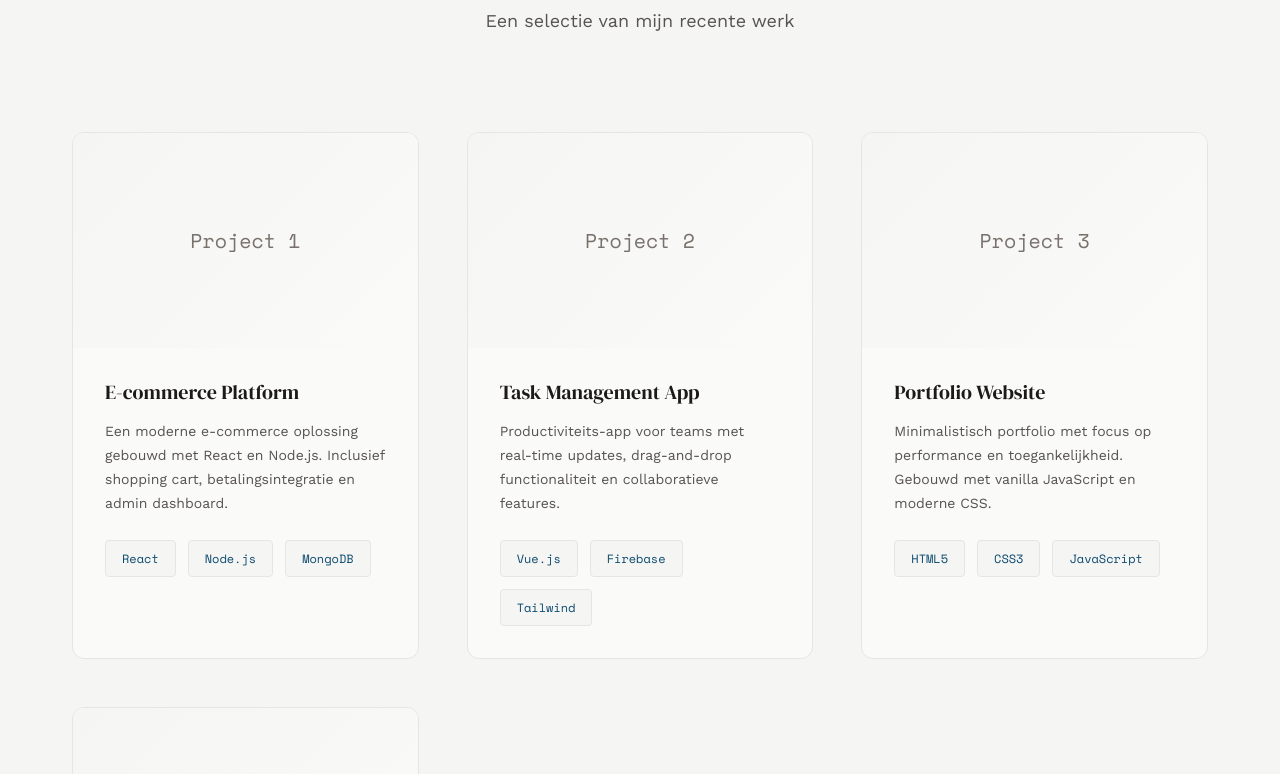
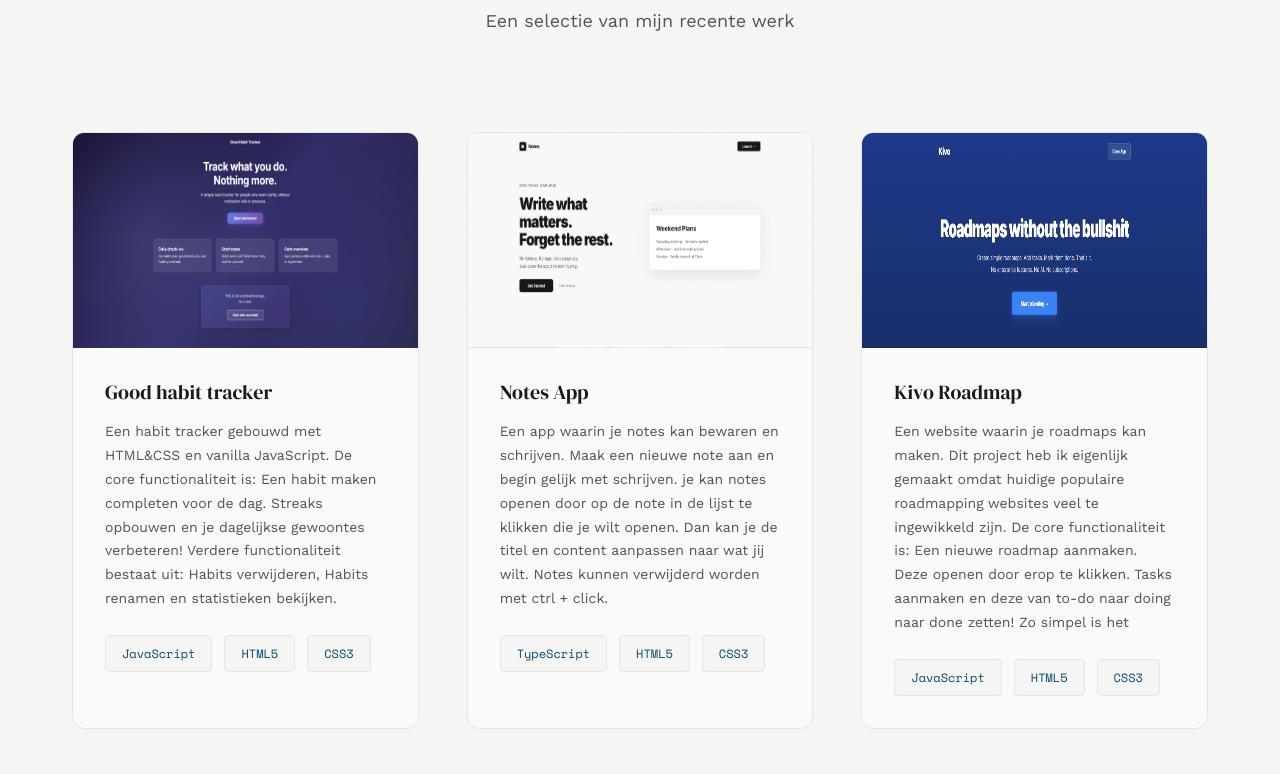
Before and after one commit to Findiepman/portfolio, a plain HTML site: page index.html in a window 1280 px wide. Shown: the part 980-1754 px from the top of the page. Drawn offline with nearby package versions, Linux system fonts and the light colour scheme.

Commit message:
Updated projects grid to show my actual projects

```diff
--- a/index.html
+++ b/index.html
@@ -1,5 +1,6 @@
 <!DOCTYPE html>
 <html lang="nl">
+
 <head>
     <meta charset="UTF-8">
     <meta name="viewport" content="width=device-width, initial-scale=1.0">
@@ -9,12 +10,15 @@
     <!-- Fonts: DM Serif Display for headings (elegant), Space Mono for code/accents -->
     <link rel="preconnect" href="https://fonts.googleapis.com">
     <link rel="preconnect" href="https://fonts.gstatic.com" crossorigin>
-    <link href="https://fonts.googleapis.com/css2?family=DM+Serif+Display:ital@0;1&family=Space+Mono:wght@400;700&family=Work+Sans:wght@300;400;500;600&display=swap" rel="stylesheet">
+    <link
+        href="https://fonts.googleapis.com/css2?family=DM+Serif+Display:ital@0;1&family=Space+Mono:wght@400;700&family=Work+Sans:wght@300;400;500;600&display=swap"
+        rel="stylesheet">
 
     <!-- Stylesheets -->
     <link rel="stylesheet" href="styles/main.css">
     <link rel="stylesheet" href="styles/sections.css">
 </head>
+
 <body>
     <!-- Navigation -->
     <nav class="navbar" id="navbar">
@@ -79,22 +83,25 @@
                 <article class="project-card">
                     <div class="project-image">
                         <div class="project-thumbnail">
-                            <!-- TODO: Replace with actual project thumbnail -->
-                            <div class="placeholder-image">Project 1</div>
+                            <img class="placeholder-image" src="img/habit-tracker.png">
                         </div>
                         <div class="project-overlay">
                             <div class="project-links">
-                                <a href="#" class="project-link" target="_blank" rel="noopener">
+                                <a href="https://findiepman.github.io/Good-habit-tracker/" class="project-link"
+                                    target="_blank" rel="noopener">
                                     <span>View Live</span>
-                                    <svg width="16" height="16" viewBox="0 0 24 24" fill="none" stroke="currentColor" stroke-width="2">
+                                    <svg width="16" height="16" viewBox="0 0 24 24" fill="none" stroke="currentColor"
+                                        stroke-width="2">
                                         <path d="M18 13v6a2 2 0 0 1-2 2H5a2 2 0 0 1-2-2V8a2 2 0 0 1 2-2h6"></path>
                                         <polyline points="15 3 21 3 21 9"></polyline>
                                         <line x1="10" y1="14" x2="21" y2="3"></line>
                                     </svg>
                                 </a>
-                                <a href="#" class="project-link" target="_blank" rel="noopener">
+                                <a href="https://github.com/Findiepman/Good-habit-tracker" class="project-link"
+                                    target="_blank" rel="noopener">
                                     <span>Source Code</span>
-                                    <svg width="16" height="16" viewBox="0 0 24 24" fill="none" stroke="currentColor" stroke-width="2">
+                                    <svg width="16" height="16" viewBox="0 0 24 24" fill="none" stroke="currentColor"
+                                        stroke-width="2">
                                         <polyline points="16 18 22 12 16 6"></polyline>
                                         <polyline points="8 6 2 12 8 18"></polyline>
                                     </svg>
@@ -103,15 +110,17 @@
                         </div>
                     </div>
                     <div class="project-content">
-                        <h3 class="project-title">E-commerce Platform</h3>
+                        <h3 class="project-title">Good habit tracker</h3>
                         <p class="project-description">
-                            Een moderne e-commerce oplossing gebouwd met React en Node.js.
-                            Inclusief shopping cart, betalingsintegratie en admin dashboard.
+                            Een habit tracker gebouwd met HTML&CSS en vanilla JavaScript. De core functionaliteit is:
+                            Een habit maken completen voor de dag. Streaks opbouwen en je dagelijkse gewoontes
+                            verbeteren! Verdere functionaliteit bestaat uit: Habits verwijderen, Habits renamen en
+                            statistieken bekijken.
                         </p>
                         <div class="project-tags">
-                            <span class="tag">React</span>
-                            <span class="tag">Node.js</span>
-                            <span class="tag">MongoDB</span>
+                            <span class="tag">JavaScript</span>
+                            <span class="tag">HTML5</span>
+                            <span class="tag">CSS3</span>
                         </div>
                     </div>
                 </article>
@@ -120,21 +129,25 @@
                 <article class="project-card">
                     <div class="project-image">
                         <div class="project-thumbnail">
-                            <div class="placeholder-image">Project 2</div>
+                            <img class="placeholder-image" src="img/notes-app.png">
                         </div>
                         <div class="project-overlay">
                             <div class="project-links">
-                                <a href="#" class="project-link" target="_blank" rel="noopener">
+                                <a href="https://findiepman.github.io/Notes-app/index.html" class="project-link"
+                                    target="_blank" rel="noopener">
                                     <span>View Live</span>
-                                    <svg width="16" height="16" viewBox="0 0 24 24" fill="none" stroke="currentColor" stroke-width="2">
+                                    <svg width="16" height="16" viewBox="0 0 24 24" fill="none" stroke="currentColor"
+                                        stroke-width="2">
                                         <path d="M18 13v6a2 2 0 0 1-2 2H5a2 2 0 0 1-2-2V8a2 2 0 0 1 2-2h6"></path>
                                         <polyline points="15 3 21 3 21 9"></polyline>
                                         <line x1="10" y1="14" x2="21" y2="3"></line>
                                     </svg>
                                 </a>
-                                <a href="#" class="project-link" target="_blank" rel="noopener">
+                                <a href="https://github.com/Findiepman/Notes-app" class="project-link" target="_blank"
+                                    rel="noopener">
                                     <span>Source Code</span>
-                                    <svg width="16" height="16" viewBox="0 0 24 24" fill="none" stroke="currentColor" stroke-width="2">
+                                    <svg width="16" height="16" viewBox="0 0 24 24" fill="none" stroke="currentColor"
+                                        stroke-width="2">
                                         <polyline points="16 18 22 12 16 6"></polyline>
                                         <polyline points="8 6 2 12 8 18"></polyline>
                                     </svg>
@@ -143,15 +156,17 @@
                         </div>
                     </div>
                     <div class="project-content">
-                        <h3 class="project-title">Task Management App</h3>
+                        <h3 class="project-title">Notes App</h3>
                         <p class="project-description">
-                            Productiviteits-app voor teams met real-time updates,
-                            drag-and-drop functionaliteit en collaboratieve features.
+                            Een app waarin je notes kan bewaren en schrijven. Maak een nieuwe note aan en begin gelijk
+                            met schrijven. je kan notes openen door op de note in de lijst te klikken die je wilt
+                            openen. Dan kan je de titel en content aanpassen naar wat jij wilt. Notes kunnen verwijderd
+                            worden met ctrl + click.
                         </p>
                         <div class="project-tags">
-                            <span class="tag">Vue.js</span>
-                            <span class="tag">Firebase</span>
-                            <span class="tag">Tailwind</span>
+                            <span class="tag">TypeScript</span>
+                            <span class="tag">HTML5</span>
+                            <span class="tag">CSS3</span>
                         </div>
                     </div>
                 </article>
@@ -160,21 +175,25 @@
                 <article class="project-card">
                     <div class="project-image">
                         <div class="project-thumbnail">
-                            <div class="placeholder-image">Project 3</div>
+                            <img class="placeholder-image" src="img/kivo-roadmap.png">
                         </div>
                         <div class="project-overlay">
                             <div class="project-links">
-                                <a href="#" class="project-link" target="_blank" rel="noopener">
+                                <a href="https://findiepman.github.io/Kivo-Roadmap/index.html" class="project-link"
+                                    target="_blank" rel="noopener">
                                     <span>View Live</span>
-                                    <svg width="16" height="16" viewBox="0 0 24 24" fill="none" stroke="currentColor" stroke-width="2">
+                                    <svg width="16" height="16" viewBox="0 0 24 24" fill="none" stroke="currentColor"
+                                        stroke-width="2">
                                         <path d="M18 13v6a2 2 0 0 1-2 2H5a2 2 0 0 1-2-2V8a2 2 0 0 1 2-2h6"></path>
                                         <polyline points="15 3 21 3 21 9"></polyline>
                                         <line x1="10" y1="14" x2="21" y2="3"></line>
                                     </svg>
                                 </a>
-                                <a href="#" class="project-link" target="_blank" rel="noopener">
+                                <a href="https://github.com/Findiepman/Kivo-Roadmap" class="project-link"
+                                    target="_blank" rel="noopener">
                                     <span>Source Code</span>
-                                    <svg width="16" height="16" viewBox="0 0 24 24" fill="none" stroke="currentColor" stroke-width="2">
+                                    <svg width="16" height="16" viewBox="0 0 24 24" fill="none" stroke="currentColor"
+                                        stroke-width="2">
                                         <polyline points="16 18 22 12 16 6"></polyline>
                                         <polyline points="8 6 2 12 8 18"></polyline>
                                     </svg>
@@ -183,15 +202,17 @@
                         </div>
                     </div>
                     <div class="project-content">
-                        <h3 class="project-title">Portfolio Website</h3>
+                        <h3 class="project-title">Kivo Roadmap</h3>
                         <p class="project-description">
-                            Minimalistisch portfolio met focus op performance en toegankelijkheid.
-                            Gebouwd met vanilla JavaScript en moderne CSS.
+                            Een website waarin je roadmaps kan maken. Dit project heb ik eigenlijk gemaakt omdat huidige
+                            populaire roadmapping websites veel te ingewikkeld zijn. De core functionaliteit is: Een
+                            nieuwe roadmap aanmaken. Deze openen door erop te klikken. Tasks aanmaken en deze van to-do
+                            naar doing naar done zetten! Zo simpel is het
                         </p>
                         <div class="project-tags">
+                            <span class="tag">JavaScript</span>
                             <span class="tag">HTML5</span>
                             <span class="tag">CSS3</span>
-                            <span class="tag">JavaScript</span>
                         </div>
                     </div>
                 </article>
@@ -206,7 +227,8 @@
                             <div class="project-links">
                                 <a href="#" class="project-link" target="_blank" rel="noopener">
                                     <span>View Live</span>
-                                    <svg width="16" height="16" viewBox="0 0 24 24" fill="none" stroke="currentColor" stroke-width="2">
+                                    <svg width="16" height="16" viewBox="0 0 24 24" fill="none" stroke="currentColor"
+                                        stroke-width="2">
                                         <path d="M18 13v6a2 2 0 0 1-2 2H5a2 2 0 0 1-2-2V8a2 2 0 0 1 2-2h6"></path>
                                         <polyline points="15 3 21 3 21 9"></polyline>
                                         <line x1="10" y1="14" x2="21" y2="3"></line>
@@ -214,7 +236,8 @@
                                 </a>
                                 <a href="#" class="project-link" target="_blank" rel="noopener">
                                     <span>Source Code</span>
-                                    <svg width="16" height="16" viewBox="0 0 24 24" fill="none" stroke="currentColor" stroke-width="2">
+                                    <svg width="16" height="16" viewBox="0 0 24 24" fill="none" stroke="currentColor"
+                                        stroke-width="2">
                                         <polyline points="16 18 22 12 16 6"></polyline>
                                         <polyline points="8 6 2 12 8 18"></polyline>
                                     </svg>
@@ -256,8 +279,10 @@
 
                     <div class="contact-links">
                         <a href="mailto:jouw.email@example.com" class="contact-link">
-                            <svg width="24" height="24" viewBox="0 0 24 24" fill="none" stroke="currentColor" stroke-width="2">
-                                <path d="M4 4h16c1.1 0 2 .9 2 2v12c0 1.1-.9 2-2 2H4c-1.1 0-2-.9-2-2V6c0-1.1.9-2 2-2z"></path>
+                            <svg width="24" height="24" viewBox="0 0 24 24" fill="none" stroke="currentColor"
+                                stroke-width="2">
+                                <path d="M4 4h16c1.1 0 2 .9 2 2v12c0 1.1-.9 2-2 2H4c-1.1 0-2-.9-2-2V6c0-1.1.9-2 2-2z">
+                                </path>
                                 <polyline points="22,6 12,13 2,6"></polyline>
                             </svg>
                             <div class="contact-link-content">
@@ -266,9 +291,13 @@
                             </div>
                         </a>
 
-                        <a href="https://linkedin.com/in/jouwprofiel" class="contact-link" target="_blank" rel="noopener">
-                            <svg width="24" height="24" viewBox="0 0 24 24" fill="none" stroke="currentColor" stroke-width="2">
-                                <path d="M16 8a6 6 0 0 1 6 6v7h-4v-7a2 2 0 0 0-2-2 2 2 0 0 0-2 2v7h-4v-7a6 6 0 0 1 6-6z"></path>
+                        <a href="https://linkedin.com/in/jouwprofiel" class="contact-link" target="_blank"
+                            rel="noopener">
+                            <svg width="24" height="24" viewBox="0 0 24 24" fill="none" stroke="currentColor"
+                                stroke-width="2">
+                                <path
+                                    d="M16 8a6 6 0 0 1 6 6v7h-4v-7a2 2 0 0 0-2-2 2 2 0 0 0-2 2v7h-4v-7a6 6 0 0 1 6-6z">
+                                </path>
                                 <rect x="2" y="9" width="4" height="12"></rect>
                                 <circle cx="4" cy="4" r="2"></circle>
                             </svg>
@@ -278,9 +307,13 @@
                             </div>
                         </a>
 
-                        <a href="https://github.com/jouwgebruikersnaam" class="contact-link" target="_blank" rel="noopener">
-                            <svg width="24" height="24" viewBox="0 0 24 24" fill="none" stroke="currentColor" stroke-width="2">
-                                <path d="M9 19c-5 1.5-5-2.5-7-3m14 6v-3.87a3.37 3.37 0 0 0-.94-2.61c3.14-.35 6.44-1.54 6.44-7A5.44 5.44 0 0 0 20 4.77 5.07 5.07 0 0 0 19.91 1S18.73.65 16 2.48a13.38 13.38 0 0 0-7 0C6.27.65 5.09 1 5.09 1A5.07 5.07 0 0 0 5 4.77a5.44 5.44 0 0 0-1.5 3.78c0 5.42 3.3 6.61 6.44 7A3.37 3.37 0 0 0 9 18.13V22"></path>
+                        <a href="https://github.com/jouwgebruikersnaam" class="contact-link" target="_blank"
+                            rel="noopener">
+                            <svg width="24" height="24" viewBox="0 0 24 24" fill="none" stroke="currentColor"
+                                stroke-width="2">
+                                <path
+                                    d="M9 19c-5 1.5-5-2.5-7-3m14 6v-3.87a3.37 3.37 0 0 0-.94-2.61c3.14-.35 6.44-1.54 6.44-7A5.44 5.44 0 0 0 20 4.77 5.07 5.07 0 0 0 19.91 1S18.73.65 16 2.48a13.38 13.38 0 0 0-7 0C6.27.65 5.09 1 5.09 1A5.07 5.07 0 0 0 5 4.77a5.44 5.44 0 0 0-1.5 3.78c0 5.42 3.3 6.61 6.44 7A3.37 3.37 0 0 0 9 18.13V22">
+                                </path>
                             </svg>
                             <div class="contact-link-content">
                                 <span class="contact-link-label">GitHub</span>
@@ -306,7 +339,8 @@
 
                         <div class="form-group">
                             <label for="message" class="form-label">Bericht</label>
-                            <textarea id="message" name="message" class="form-input form-textarea" rows="5" required></textarea>
+                            <textarea id="message" name="message" class="form-input form-textarea" rows="5"
+                                required></textarea>
                         </div>
 
                         <button type="submit" class="btn btn-primary btn-full">Verstuur Bericht</button>
@@ -385,4 +419,5 @@
     ============================================
     -->
 </body>
+
 </html>
```
